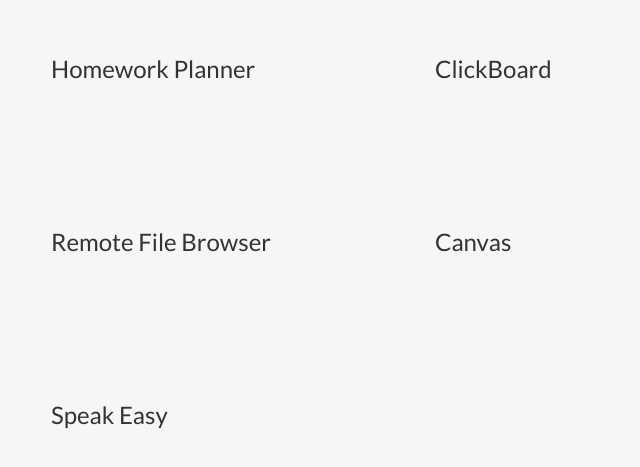
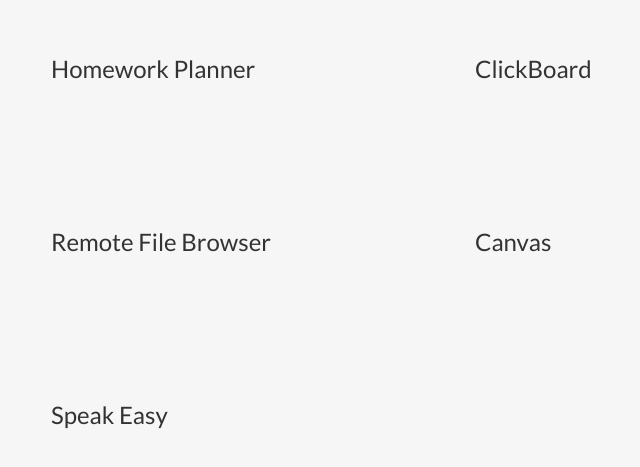
Before and after one commit to hughbe/hughbe.github.io, a React (Create React App) app: page /apps/1 in a window 1280 px wide. Shown: the part 159-626 px from the top of the page, without its empty margins (181-821 px from the left). Built offline with nearby package versions, Linux system fonts and the light colour scheme.

Commit message:
Cleanup sidebar styling

```diff
--- a/src/Components/css/SelectList.css
+++ b/src/Components/css/SelectList.css
@@ -1,9 +1,11 @@
 .select-list {
-  min-width: 25%;
-  max-width: 25%;
   display: flex;
   flex-flow: wrap;
   align-content: center;
+}
+
+.select-list.has-selection {
+  flex: 0 0 25%;
 }
 
 .select-list,
@@ -13,26 +15,24 @@
 
 @media (min-width: 768px) {
   .select-list:not(.has-selection) {
-    min-width: 75%;
-    max-width: 75%;
     margin-left: 12.5vw;
   }
 }
 
+.select-list li {
+  margin: 1.5rem;
+  font-size: x-large;
+}
+
 .select-list:not(.has-selection) li {
   margin: 4.5rem;
+  min-width: 25%;
+  max-width: 25%;
 }
 
 .select-list.has-selection li {
   min-width: 100%;
   max-width: 100%;
-}
-
-.select-list li {
-  min-width: 25%;
-  max-width: 25%;
-  margin: 1.5rem;
-  font-size: x-large;
 }
 
 .select-list li a {
--- a/src/index.css
+++ b/src/index.css
@@ -1,5 +1,10 @@
 html, body, #root, #root > main {
   min-height: 100%;
+}
+
+#root > main {
+  display: flex;
+  align-items: flex-start;
 }
 
 body {
@@ -18,10 +23,6 @@ body {
   position: sticky;
   top: 0;
   min-height: 100vh;
-}
-
-.sidebar-right {
-  width: 70%;
 }
 
 a[href] {
```
